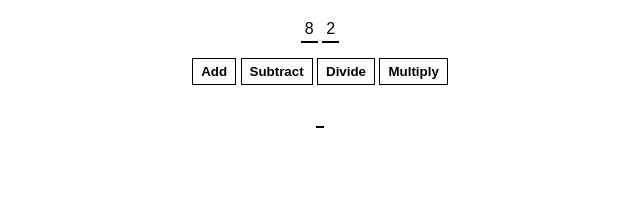
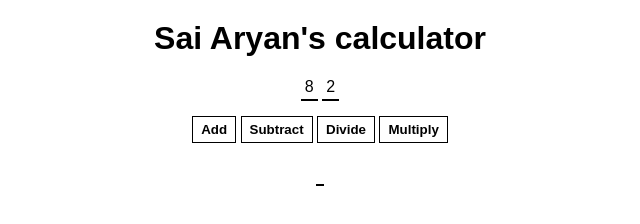
Before and after one commit to SaiAryan1784/js-calculator, a plain HTML site: page index.html in a window 1280 px wide. Shown: the whole page, without its empty margins (320-960 px from the left). Drawn offline with Linux system fonts and the light colour scheme.

Commit message:
Update index.html

```diff
--- a/index.html
+++ b/index.html
@@ -4,6 +4,7 @@
         <title>calculator made by sai</title>
     </head>
     <body>
+        <h1>Sai Aryan's calculator</h1>
         <span id="num1-el"></span>
         <span id="num2-el"></span>
         <br>
```
